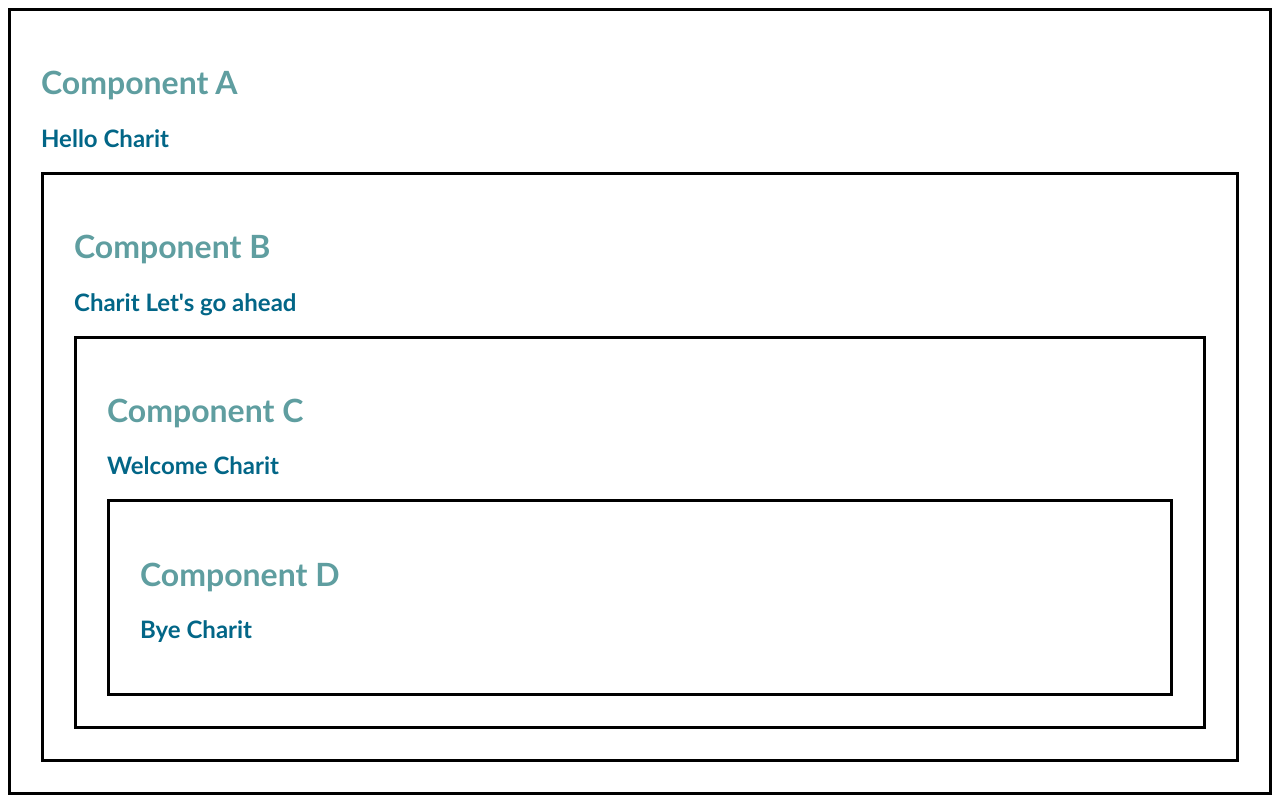
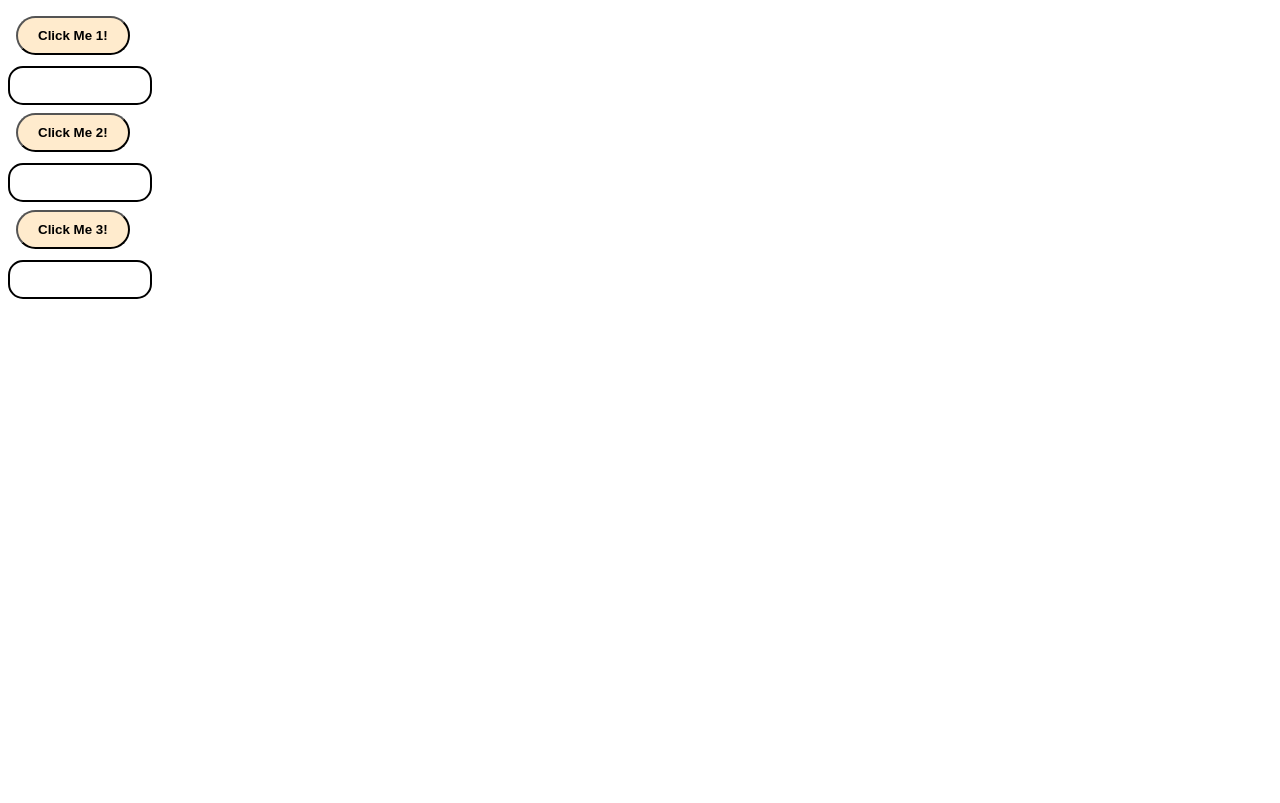
Before and after one commit to mandalika-sravani/React, a React (Vite) app in the folder my-react-app/: page / in a window 1280 px wide. Built offline with nearby package versions, Linux system fonts and the light colour scheme.

Commit message:
added useRef

```diff
--- a/my-react-app/src/App.jsx
+++ b/my-react-app/src/App.jsx
@@ -15,9 +15,10 @@ import DigitalClock from "./Digital Clock App/digital.jsx";
 import Mycomponent from "./onChange.jsx";
 import ToDoList from "./To-Do List App/to_do.jsx";
 import MyObjectComponent from "./update_objects.jsx";
-import MyUpdateComponent from "./updater.jsx"; */
+import MyUpdateComponent from "./updater.jsx";
+import ComponentA from "./useContext()/ComponentA"; */
 
-import ComponentA from "./useContext()/ComponentA";
+import Component from "./useRef()/Component";
 
 
 
@@ -153,10 +154,17 @@ import ComponentA from "./useContext()/ComponentA";
   return( <DigitalClock />);
 } */
 
-//useContent() code
+//useContext() code
+/*function App() {
+  return(
+    <ComponentA />
+  );
+} */
+
+// useRef() code
 function App() {
   return(
-    <ComponentA />
+    <Component />
   );
 }
 
--- /dev/null
+++ b/my-react-app/src/useRef()/Component.jsx
@@ -0,0 +1,55 @@
+// useState() --- Re-renders the component when the state value changes
+
+// useRef() --- "use reference" does not cause re-renders when its value changes.
+//              When you want a component to "remember" some information, but you don't
+//              want that information to trigger new renders
+
+import React, {useState, useEffect, useRef} from "react";
+import styles from './component.module.css';
+
+function Component() {
+
+    const inputRef1 = useRef(0);
+    const inputRef2 = useRef(0);
+    const inputRef3 = useRef(0);
+
+    useEffect(() => {
+        console.log("COMPONENT RENDERED");
+    });
+
+    function handleClick1() {
+        inputRef1.current.focus();
+        inputRef1.current.style.backgroundColor = "lightgreen";
+    }
+
+    function handleClick2() {
+        inputRef2.current.focus();
+        inputRef2.current.style.backgroundColor = "lightblue";
+    }
+
+    function handleClick3() {
+        inputRef3.current.focus();
+        inputRef3.current.style.backgroundColor = "lightpink";
+    }
+
+    return(
+        <div className={styles.container}>
+            <button onClick={handleClick1}>
+                Click Me 1!
+            </button> <br />
+            <input ref={inputRef1} /> <br />
+
+            <button onClick={handleClick2}>
+                Click Me 2!
+            </button> <br />
+            <input ref={inputRef2} /> <br />
+
+            <button onClick={handleClick3}>
+                Click Me 3!
+            </button> <br />
+            <input ref={inputRef3} />
+        </div>
+    );
+}
+
+export default Component
--- /dev/null
+++ b/my-react-app/src/useRef()/component.module.css
@@ -0,0 +1,20 @@
+.container {
+    font-family: 'Courier New';
+    font-size: 2em;
+}
+
+.container button {
+    margin: 8px;
+    padding: 10px 20px;
+    background-color: blanchedalmond;
+    color: black;
+    font-weight: bold;
+    border-radius: 20px;
+}
+
+.container input {
+    width: 100px;
+    border-radius: 15px;
+    border: 2px solid;
+    padding: 10px 20px;
+}
```
